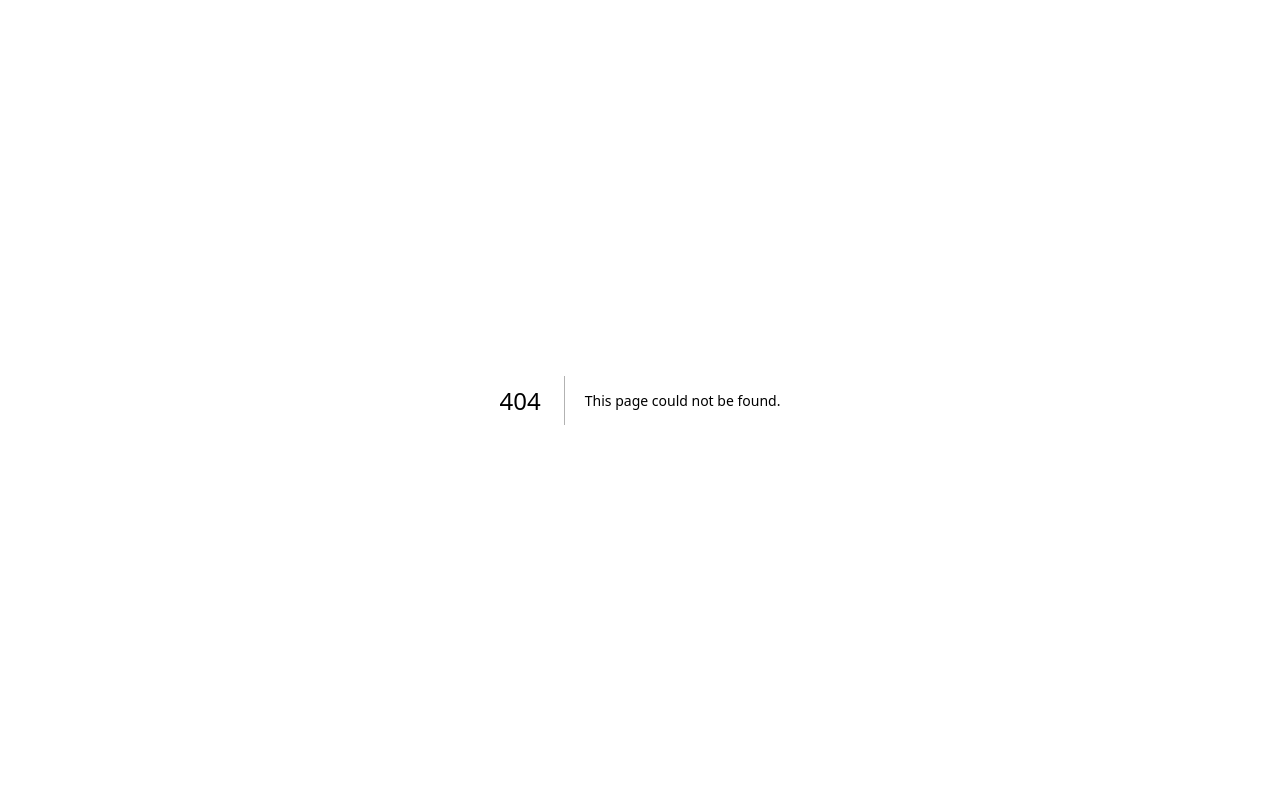
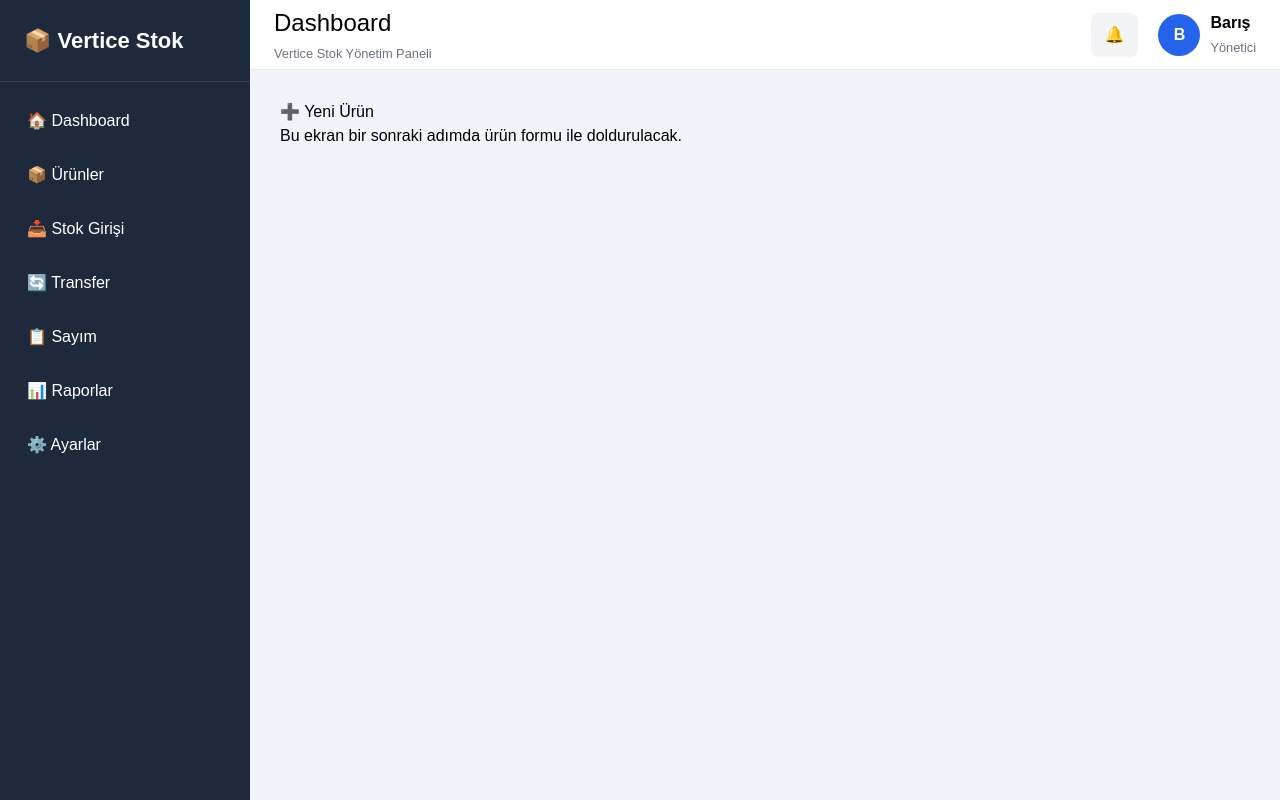
Before and after one commit to brsvrn/vertice-stok, a Next.js app: page /products/new in a window 1280 px wide. Before the commit this address had no page. Built offline with nearby package versions, Linux system fonts and the light colour scheme.

Commit message:
Create NewProductPage component layout
This page serves as a layout for adding a new product, including a sidebar and header.

```diff
--- /dev/null
+++ b/app/products/new/page.tsx
@@ -0,0 +1,26 @@
+import Sidebar from "../../../components/layout/Sidebar";
+import Header from "../../../components/layout/Header";
+
+export default function NewProductPage() {
+  return (
+    <div
+      style={{
+        display: "flex",
+        minHeight: "100vh",
+        background: "#F1F5F9",
+      }}
+    >
+      <Sidebar />
+
+      <div style={{ flex: 1 }}>
+        <Header />
+
+        <main style={{ padding: 30 }}>
+          <h1>➕ Yeni Ürün</h1>
+
+          <p>Bu ekran bir sonraki adımda ürün formu ile doldurulacak.</p>
+        </main>
+      </div>
+    </div>
+  );
+}
```
